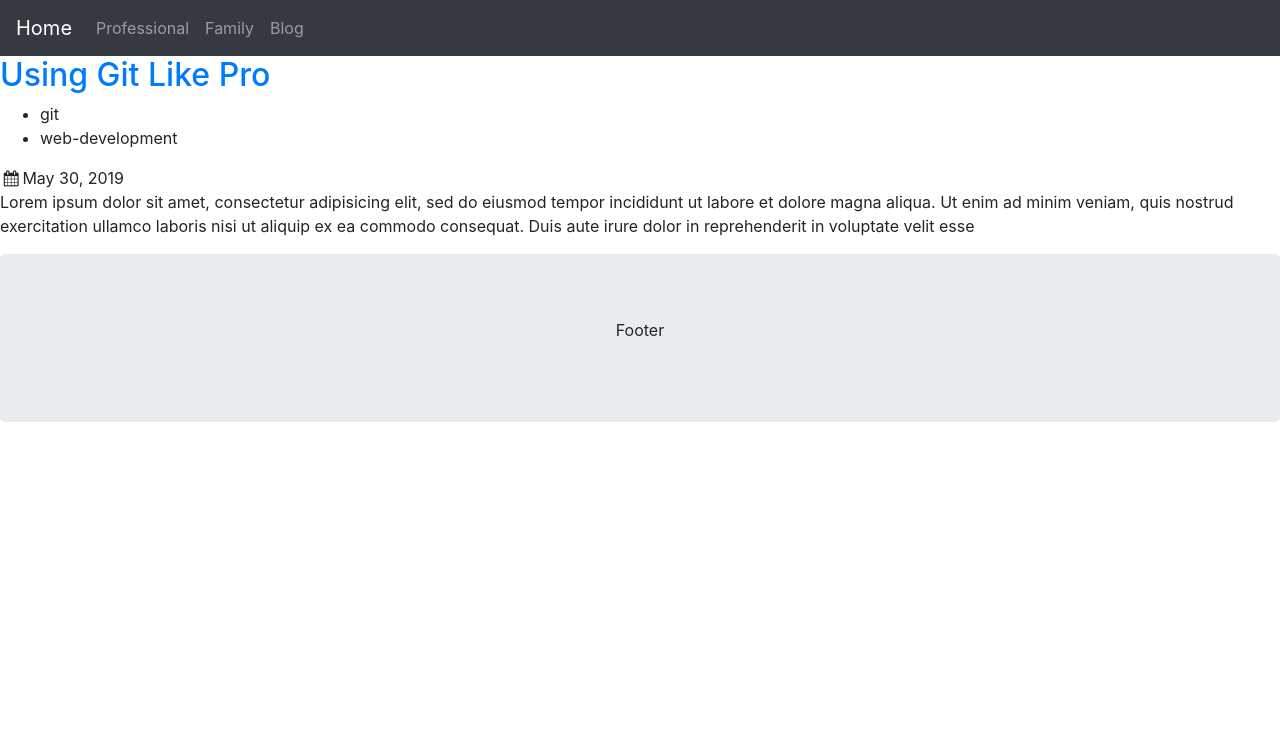
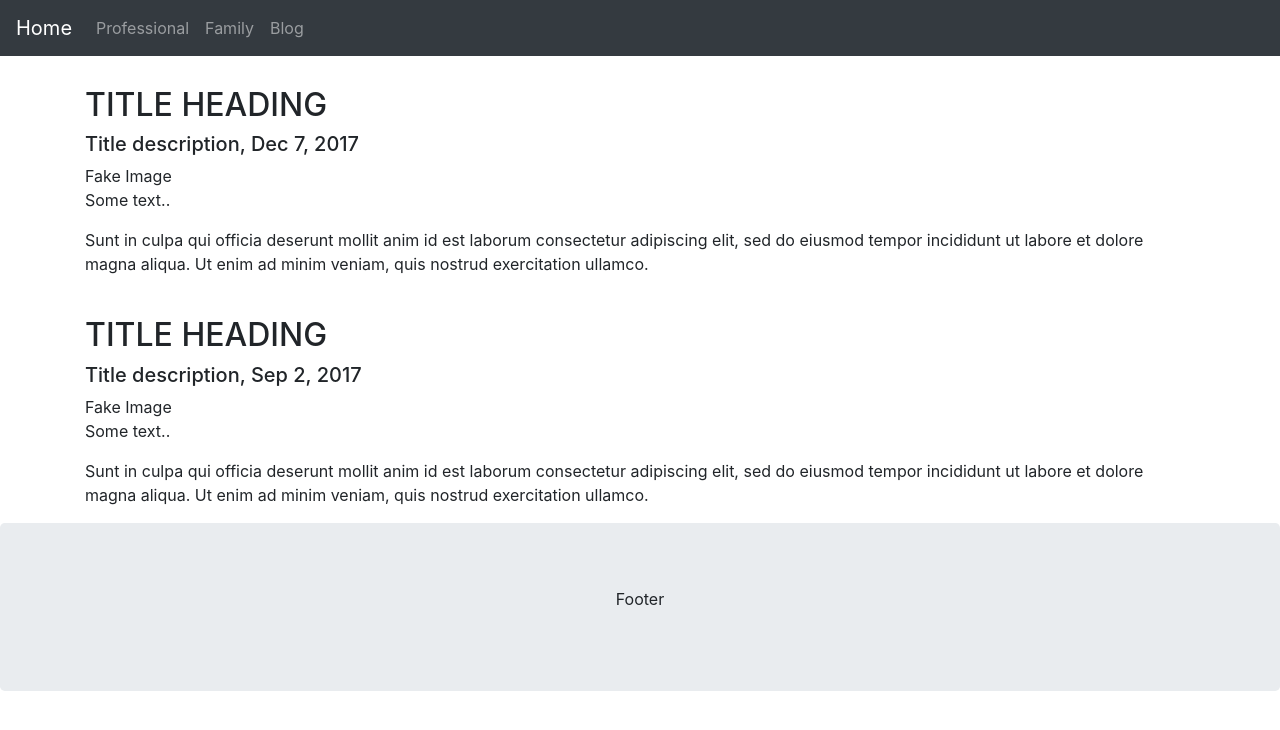
Before and after one commit to hilquiasferreira/hilquiasferreira.github.io, a Jekyll site: the page built from _posts/2019-05-30-google-post.markdown, in a window 1280 px wide. Shown: the top 730 px of the page. Built offline with Jekyll 4.4.1, drawn with Linux system fonts in a browser that asks for light colours.

Commit message:
defaultpage

```diff
--- a/_layouts/post.html
+++ b/_layouts/post.html
@@ -2,6 +2,31 @@
 layout: default
 ---
 {%- assign date_format = site.minima.date_format | default: "%b %-d, %Y" -%}
+
+<div class="container" style="margin-top:30px">
+  <div class="row">
+    <div class="col">
+      <h2>TITLE HEADING</h2>
+      <h5>Title description, Dec 7, 2017</h5>
+      <div class="fakeimg">Fake Image</div>
+      <p>Some text..</p>
+      <p>Sunt in culpa qui officia deserunt mollit anim id est laborum consectetur adipiscing elit, sed do eiusmod
+        tempor incididunt ut labore et dolore magna aliqua. Ut enim ad minim veniam, quis nostrud exercitation ullamco.
+      </p>
+      <br>
+      <h2>TITLE HEADING</h2>
+      <h5>Title description, Sep 2, 2017</h5>
+      <div class="fakeimg">Fake Image</div>
+      <p>Some text..</p>
+      <p>Sunt in culpa qui officia deserunt mollit anim id est laborum consectetur adipiscing elit, sed do eiusmod
+        tempor incididunt ut labore et dolore magna aliqua. Ut enim ad minim veniam, quis nostrud exercitation ullamco.
+      </p>
+    </div>
+  </div>
+</div>
+
+
+<!--
 <div class="post-container">
 <a class="post-link" href="{{ page.url | relative_url }}">
 	<h2 class="post-title">{{ page.title | escape }}</h2>
@@ -34,3 +59,4 @@ layout: default
   <noscript>Please enable JavaScript to view the <a href="https://disqus.com/?ref_noscript" rel="nofollow">comments powered by Disqus.</a></noscript>
 </div>
 {%- endif -%}
+-->
```
